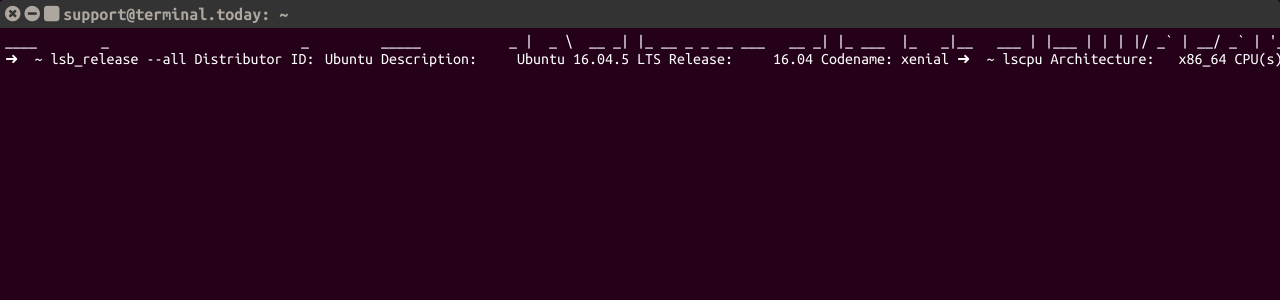
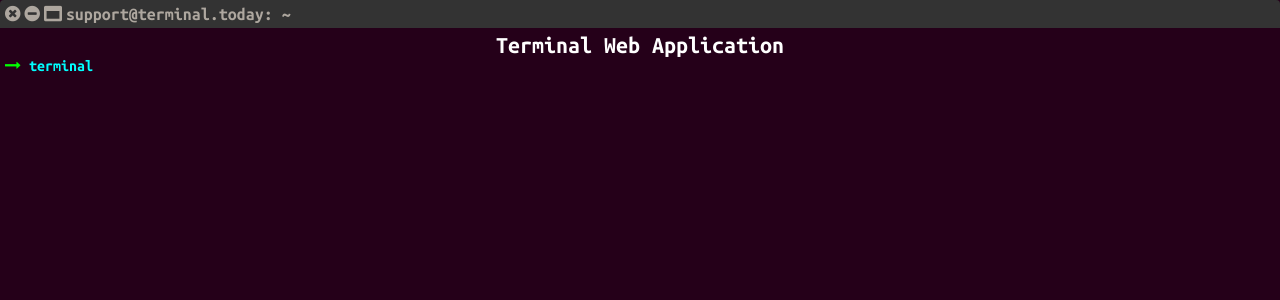
Before and after one commit to arsho/terminal, a React (Create React App) app: page / in a window 1280 px wide. Shown: the top 300 px of the page. Built offline with nearby package versions, Linux system fonts and the light colour scheme.

Commit message:
added react components

```diff
--- a/public/assets/css/style.css
+++ b/public/assets/css/style.css
@@ -69,3 +69,34 @@ header pre{
 .terminal_body::-webkit-scrollbar-thumb {
   background-color: #AEA79F;
 }
+
+.command{
+    display: block;
+    padding: 2px;
+}
+
+.bold{
+    font-weight: bold;
+}
+
+.green{
+    color: lime;
+}
+
+.skyblue{
+    color: #00FFFF;
+}
+
+.command-input{
+    background: transparent;
+    border: none;
+    color: white;
+    outline: none;
+    font-size: 16px;
+    caret-color: white;
+}
+
+.command-input:focus{
+    border: none;
+    outline: none;
+}
--- a/public/index.html
+++ b/public/index.html
@@ -20,8 +20,6 @@
 
     <link rel="icon" href="%PUBLIC_URL%/assets/images/favicon.ico" type="image/x-icon"/>
     <link rel="shortcut icon" href="%PUBLIC_URL%/assets/images/favicon.ico" type="image/x-icon"/>
-    <link href="https://fonts.googleapis.com/css?family=Exo+2:400,400i,500,500i,600,600i,700,700i,800,800i,900,900i"
-          rel="stylesheet">
     <!-- Font Awesome CSS -->
     <link rel="stylesheet" href="https://cdnjs.cloudflare.com/ajax/libs/font-awesome/4.7.0/css/font-awesome.css">
     <!-- Custom CSS -->
--- a/src/App.js
+++ b/src/App.js
@@ -1,46 +1,13 @@
 import React, { Component } from 'react';
 import './App.css';
-import Header from './components/Header';
 import TerminalHeader from './components/TerminalHeader';
-
+import TerminaBody from './components/TerminalBody';
 class App extends Component {
     render() {
         return (
             <div className="terminal">
                 <TerminalHeader/>
-                <div className="terminal_body">
-                    <Header/>
-                    <pre>
-➜  ~ lsb_release --all
-Distributor ID:	Ubuntu
-Description:	Ubuntu 16.04.5 LTS
-Release:	16.04
-Codename:	xenial
-
-➜  ~ lscpu
-Architecture:   x86_64
-CPU(s):         4
-Vendor ID:      GenuineIntel
-Model name:     Intel(R) Core(TM) i7-4600M CPU @ 2.90GHz
-
-➜  ~ python3 --version
-Python 3.5.2
-
-➜  ~ python --version
-Python 2.7.12
-
-➜  ~ java -version
-openjdk version "9-internal"
-OpenJDK Runtime Environment (build 9-internal+0-2016-04-14-195246.buildd.src)
-OpenJDK 64-Bit Server VM (build 9-internal+0-2016-04-14-195246.buildd.src, mixed mode)
-
-➜  ~ git --version
-git version 2.7.4
-
-➜  ~ gcc --version
-gcc (Ubuntu 5.4.0-6ubuntu1~16.04.10) 5.4.0 20160609
-              </pre>
-                </div>
+                <TerminaBody/>
             </div>
         );
     }
--- /dev/null
+++ b/src/components/Command.js
@@ -0,0 +1,21 @@
+import React, {Component} from 'react';
+import CommandPrefix from './CommandPrefix';
+
+class Command extends Component{
+
+    render(){
+        return(
+            <div>
+                <div className="command">
+                    <CommandPrefix/> {this.props.command[0]}
+                </div>
+                <div className="command">
+                    {this.props.command[1]}
+                </div>
+            </div>
+
+        );
+    }
+}
+
+export default Command;
--- /dev/null
+++ b/src/components/CommandPrefix.js
@@ -0,0 +1,17 @@
+import React, {Component} from 'react';
+
+class CommandPrefix extends Component{
+    render(){
+        return(
+            <span>
+                <span className="green bold">
+                    <i className="fa fa-long-arrow-right"></i>
+                    {/*<i className="fa fa-terminal"></i>*/}
+                </span>
+                <span className="skyblue bold"> terminal </span>
+            </span>
+        );
+    }
+}
+
+export default CommandPrefix;
--- a/src/components/Header.js
+++ b/src/components/Header.js
@@ -4,14 +4,7 @@ class Header extends Component{
     render(){
         return (
             <header>
-        <pre>
- ____        _                        _         _____           _
-|  _ \  __ _| |_ __ _ _ __ ___   __ _| |_ ___  |_   _|__   ___ | |___
-| | | |/ _` | __/ _` | '_ ` _ \ / _` | __/ _ \   | |/ _ \ / _ \| / __|
-| |_| | (_| | || (_| | | | | | | (_| | ||  __/   | | (_) | (_) | \__ \
-|____/ \__,_|\__\__,_|_| |_| |_|\__,_|\__\___|   |_|\___/ \___/|_|___/
-
-        </pre>
+                <h2>Terminal Web Application</h2>
             </header>
         );
     }
--- /dev/null
+++ b/src/components/PreviousCommands.js
@@ -0,0 +1,19 @@
+import React, {Component} from 'react';
+import Command from './Command';
+
+
+class PreviousCommands extends Component{
+    render(){
+        return(
+            <div>
+                {
+                    this.props.data.map((command, index)=>{
+                        return (<Command key={index} command={command}/>)
+                    })
+                }
+            </div>
+        );
+    }
+}
+
+export default PreviousCommands;
--- /dev/null
+++ b/src/components/TerminalBody.js
@@ -0,0 +1,16 @@
+import React, {Component} from 'react';
+import Header from './Header';
+import UserInteraction from './UserInteraction';
+
+class TerminalBody extends Component{
+    render(){
+        return(
+            <div className="terminal_body">
+                <Header/>
+                <UserInteraction/>
+            </div>
+        );
+    }
+}
+
+export default TerminalBody;
--- a/src/components/TerminalHeader.js
+++ b/src/components/TerminalHeader.js
@@ -4,8 +4,9 @@ class TerminalHeader extends Component{
     render(){
         return (
             <div className="terminal_header">
-                <i className="fa fa-times-circle"></i><i className="fa fa-minus-circle"></i><i
-                className="fa fa-square"></i>
+                <i className="fa fa-times-circle"></i>
+                <i className="fa fa-minus-circle"></i>
+                <i className="fa fa-window-maximize"></i>
                 support@terminal.today: ~
             </div>
         );
--- /dev/null
+++ b/src/components/UserInteraction.js
@@ -0,0 +1,44 @@
+import React, {Component} from 'react';
+import PreviousCommands from './PreviousCommands';
+import CommandPrefix from './CommandPrefix';
+
+class UserInteraction extends Component{
+    constructor(props){
+        super(props);
+        this.state = {data:[]};
+    }
+
+    _handleBlur = (event) => {
+        event.target.focus();
+    }
+
+    _handleKeyPress = (event) => {
+        if(event.key === 'Enter'){
+            let user_value = event.target.value.toLowerCase();
+            let terminal_reply = "User text: "+user_value;
+            let new_pair = [user_value, terminal_reply];
+            let previous_data = this.state.data;
+            this.setState({data: [...previous_data, new_pair]});
+
+            if(user_value === 'clear'){
+                this.setState({data: []});
+            }
+
+            event.target.value = "";
+        }
+    };
+    render(){
+        return(
+            <div>
+                <PreviousCommands data={this.state.data}/>
+                <CommandPrefix/>
+                <input className="command-input" type="text"
+                       onKeyPress={this._handleKeyPress} autoFocus
+                       onBlur={this._handleBlur}
+                />
+            </div>
+        );
+    }
+}
+
+export default UserInteraction;
```
Also changed, not shown: src/logo.svg (deleted), src/services/TerminalReply.js (added), 1 other file (tests, documents, lock files or other folders).
